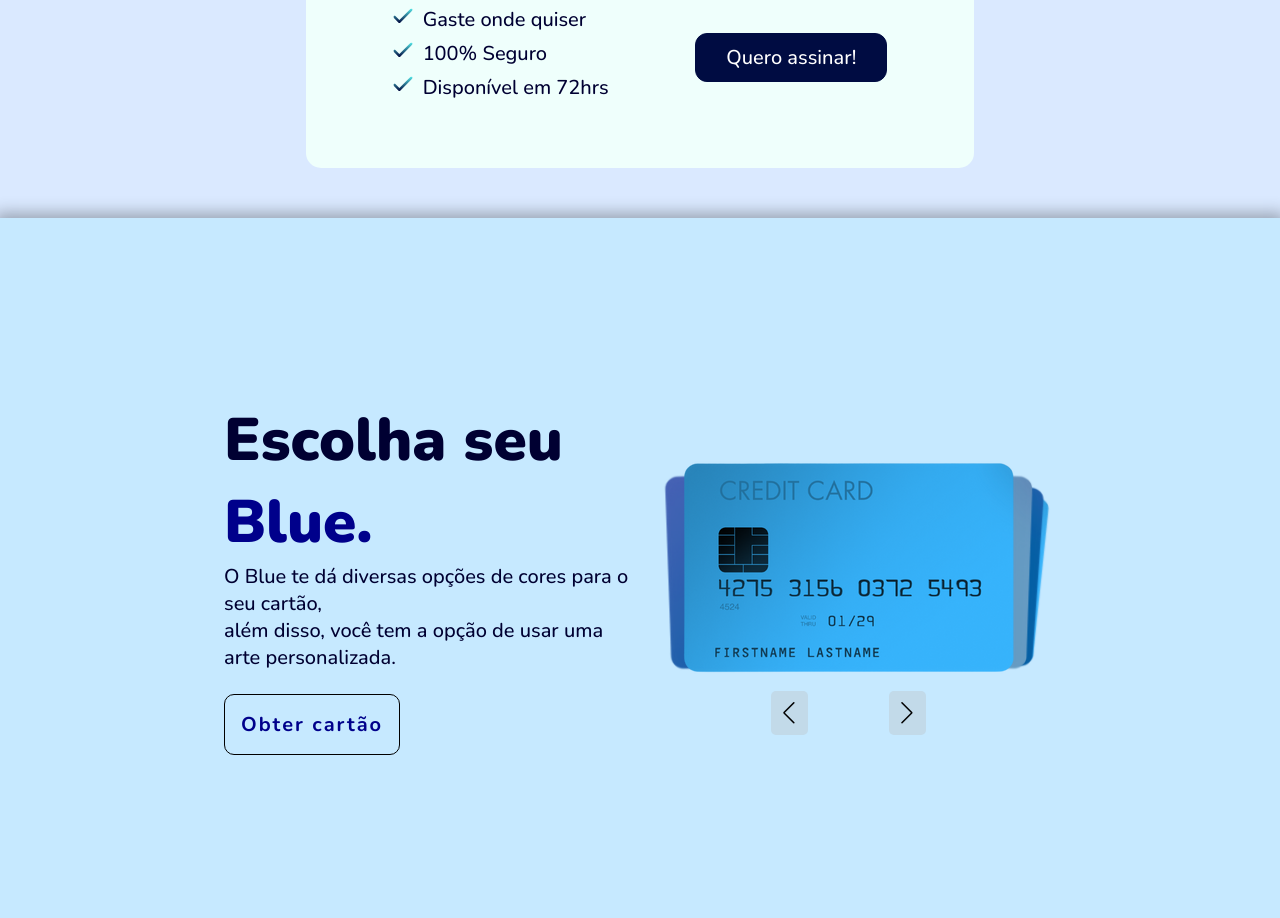
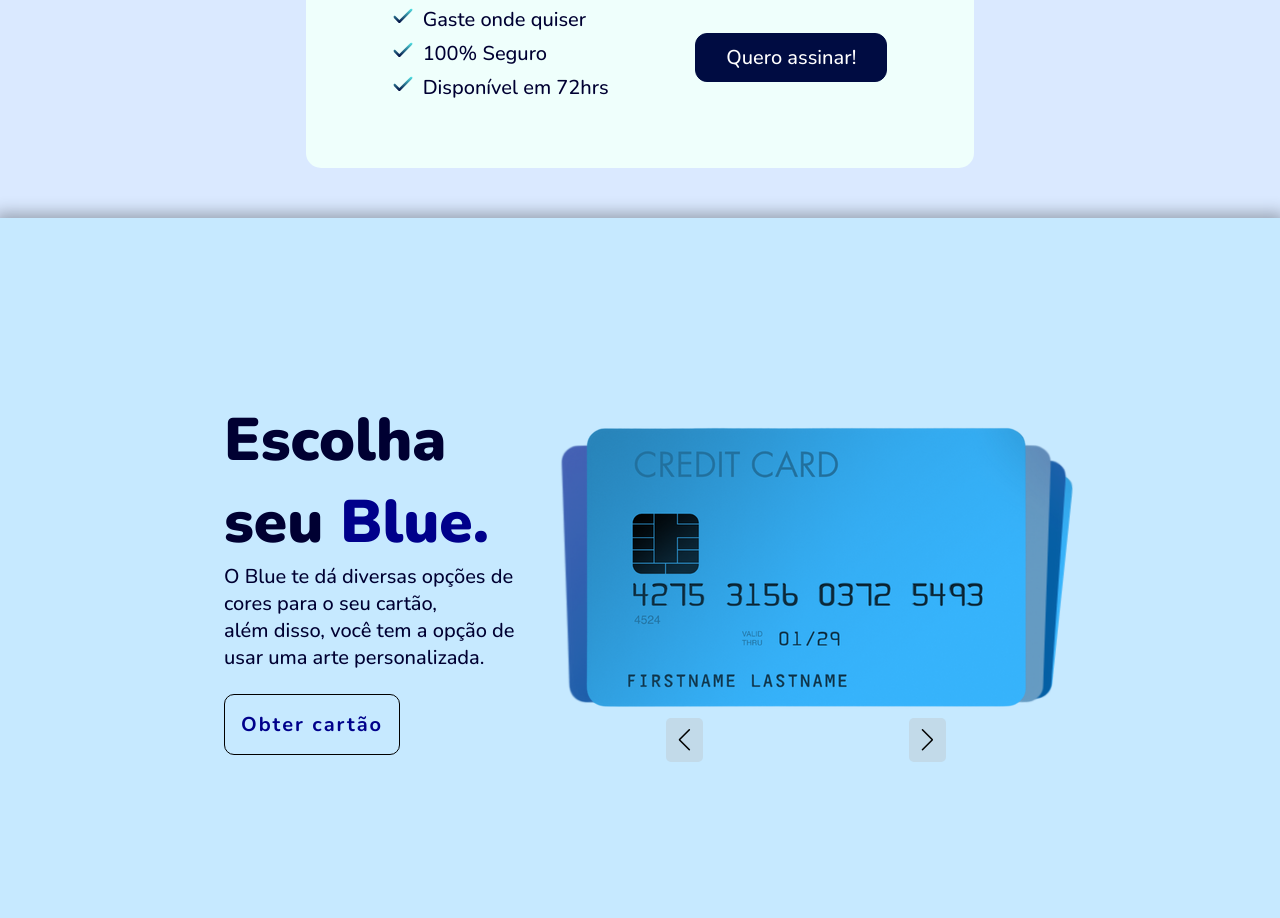
Before and after one commit to LuBuscarioli/Landing-page-para-site-bancario, a plain HTML site: page assets/index.html in a window 1280 px wide. Shown: the part 2167-3085 px from the top of the page. Drawn offline with nearby package versions, Linux system fonts and the light colour scheme.

Commit message:
responsividade melhorada em mais resoluções

```diff
--- a/assets/index.html
+++ b/assets/index.html
@@ -160,16 +160,16 @@
                     <div class="swiper-wrapper">
                         <!-- Slides -->
                         <div class="swiper-slide card-one">
-
-                            <img src="img/card1.png" alt="">
+                            <img class="bigger-img" src="img/card1maior.png" alt="">
+                            <img class="smaller-img" src="img/card1.png" alt="">
                         </div>
                         <div class="swiper-slide card-two">
-
-                            <img src="img/card2.png" alt="">
+                            <img class="bigger-img" src="img/card2maior.png" alt="">
+                            <img class="smaller-img" src="img/card2.png" alt="">
                         </div>
                         <div class="swiper-slide card-three">
-
-                            <img src="img/card3.png" alt="">
+                            <img class="bigger-img" src="img/card3maior.png" alt="">
+                            <img class="smaller-img" src="img/card3.png" alt="">
                         </div>
                     </div>
 
--- a/assets/style.css
+++ b/assets/style.css
@@ -147,7 +147,7 @@ body {
     position: absolute;
     font-size: 60px;
     font-weight: 900;
-    left: 20vw;
+    left: 15vw;
     top: 50vh;
     color: white;
 }
@@ -601,4 +601,32 @@ p.discount2 {
         justify-content: space-around;
     }
 
+    .bigger-img {
+        display: none;
+    }
+
+    .slide__txt1, .slide__txt2, .slide__txt3 {
+        font-size: 40px;
+        font-weight: 900;
+        left: 15vw;
+    }
+
 }
+
+@media screen and (min-width: 1025px) {
+    .mid-swiper {
+        height: 300px;
+        width: 500px;
+    }
+
+    .mid-btn-prev, .mid-btn-next {
+        top: 300px;
+        margin-top: 0px;
+    }
+}
+
+@media screen and (min-width: 1920px) {
+    .smaller-img {
+        display: none;
+    }
+}
```
